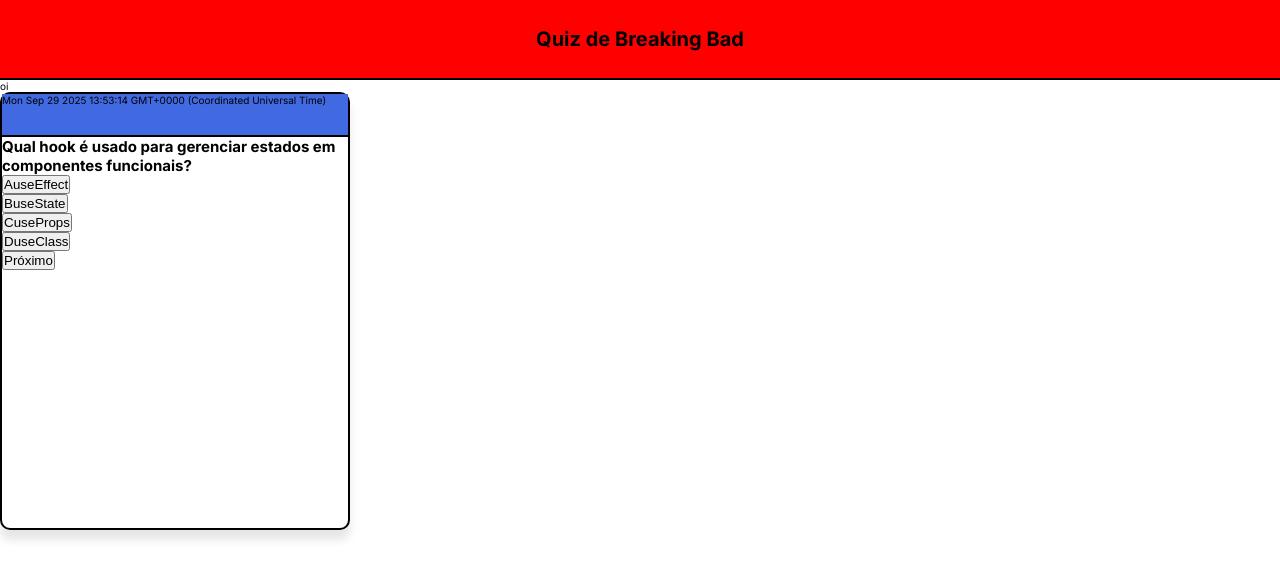
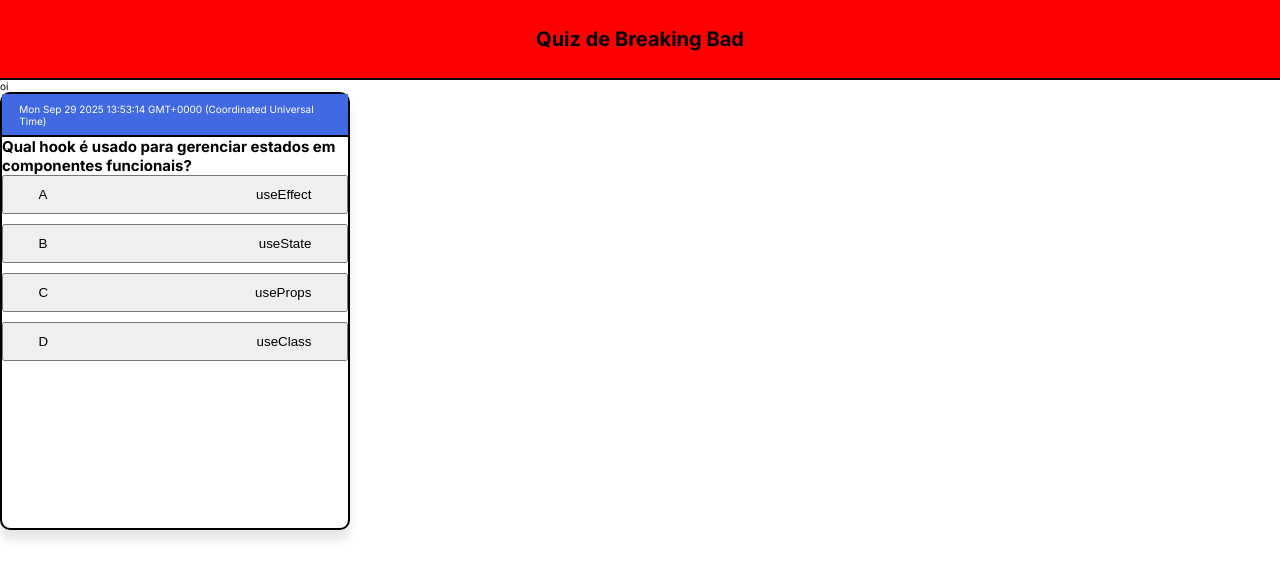
Before and after one commit to SamuelMoreiraFerreira/quiz-react, a React (Vite) app: page / in a window 1280 px wide. Shown: the top 578 px of the page. Built offline with nearby package versions, Linux system fonts and the light colour scheme.

Commit message:
MODIFY Renderização das opções

```diff
--- a/src/components/QuestionCard/card.module.css
+++ b/src/components/QuestionCard/card.module.css
@@ -13,10 +13,35 @@
 
 .cardHeader
 {
+    display: flex;
+    flex-direction: row;
+    justify-content: flex-end;
+    align-items: center;
+
     width: 100%;
     height: 10%;
 
+    padding: 0 5%;
+
     background-color: royalblue;
+    color: #FFF;
 
     border-bottom: 2px solid #000;
 }
+
+.cardOptions
+{
+    display: flex;
+    flex-direction: column;
+    gap: 10px;
+}
+
+.cardOption button
+{
+    display: flex;
+    justify-content: space-between;
+
+    width: 100%;
+
+    padding: 10px 10%;
+}
--- a/src/components/QuestionCard/index.jsx
+++ b/src/components/QuestionCard/index.jsx
@@ -33,13 +33,13 @@
 
             <h2 className={styles.cardQuestion}>{question}</h2>
 
-            <form>
+            <ul className={styles.cardOptions}>
             {
                 options.map((option, index) => {
 
                     return (
 
-                            <div>
+                        <li className={styles.cardOption}>
                             <button
                                 onClick={() => {
                                     callbackAnswer(index)
@@ -48,16 +48,13 @@
                                 <label>{optionsMark[index]}</label>
                                 <label>{option}</label>
                             </button>
-                            </div>
+                        </li>
 
                     );
 
                 })
             }
-
-                <button type='submit'>Próximo</button>
-
-            </form>
+            </ul>
 
         </article>
 
```
Lines whose indentation alone changed are shown as unchanged.
